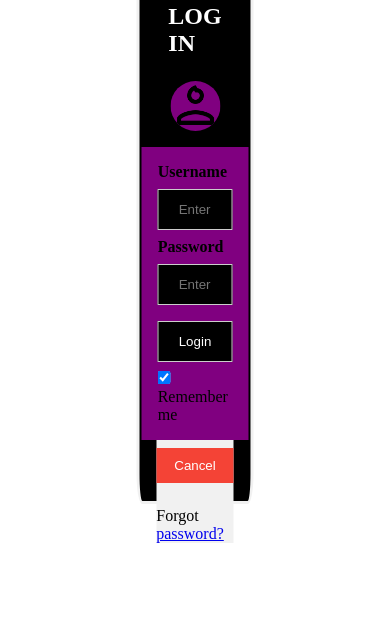
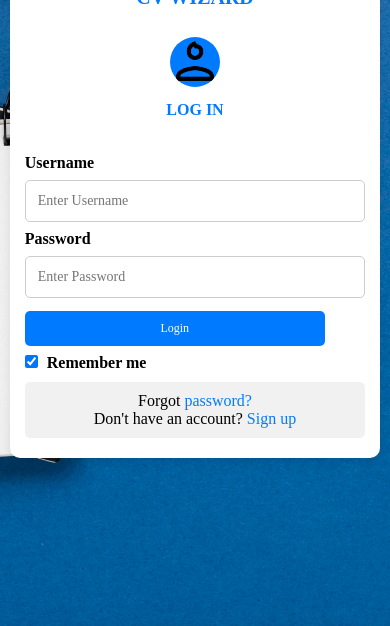
Before and after one commit to isiah-byte/info-1601-final-project, a website: page Info 1601 Final project/login.html in a window 390 px wide. Shown: the part 218-844 px from the top of the page. Drawn offline with Linux system fonts and the light colour scheme.

Commit message:
Updated
Updated the login page, sign up and linked it together

```diff
--- a/Info 1601 Final project/login.html
+++ b/Info 1601 Final project/login.html
@@ -4,135 +4,185 @@
     <meta charset="UTF-8">
     <meta name="viewport" content="width=device-width, initial-scale=1.0">
     <title>AI-powered Resume analyzer</title>
-    <script scr="./main.js"></script>
+    <script src="./main.js"></script>
 </head>
 
 <style>
-
-    *{
+  * {
       box-sizing: border-box;
       margin: 0;
-        background: url("images/pexels-tuesday-temptation-190692-3780104.jpg");
-         background-repeat: no-repeat;
-          background-size: auto;
-          z-index:0;
+      padding: 0;
+      font-family: 'Times New Roman', serif;
   }
+
+  body {
+      background: url("images/view-arrangement-with-keyboard-notebooks.jpg") no-repeat center center fixed;
+      background-size: cover;
+      display: flex;
+      justify-content: center;
+      align-items: center;
+      height: 100vh;
+  }
+
   form {
       display: flex;
       flex-direction: column;
       justify-content: center;
       align-items: center;
-        position: absolute;
-        top: 50%;
-        left: 50%;
-        transform: translate(-50%, -50%);
-        background: black;
-        background-color: black;
-        border: 3px solid #f1f1f1;
-        width: 30%;
-        height: 600px;
-        padding: 30px;
-        z-index: 1;
-        border-radius: 5%;
-    }
-      /* Full-width inputs */
-      input[type=text], input[type=password], button[type = submit] {
-        background: black;
-        width: 100%;
-        padding: 12px 20px;
-        margin: 8px 0;
-        display: inline-block;
-        border: 1px solid #ccc;
-        box-sizing: border-box;
-        color: white;
+      background: #FFFFFF;
+      width: 35%;
+      padding: 30px 20px; /* Reduced padding to make the form shorter */
+      border-radius: 10px;
+      box-shadow: 0 4px 10px rgba(0, 0, 0, 0.1);
   }
 
-      /* Set a style for all buttons */
-      button {
-        background-color: white;
-        color: white;
-        padding: 14px 20px;
-        margin: 8px 0;
-        border: none;
-        cursor: pointer;
+  form h1 {
+      font-size: 29px;
+      text-align: center;
+      margin: 10px 0; /* Reduced top and bottom margin */
+      padding: 5px;
+      color: #007BFF;
       width: 100%;
   }
 
-      /* Add a hover effect for buttons */
-      button:hover {
-        opacity: 0.5
-
+  form h2 {
+      text-align: center;
+      font-size: 22px;
+      margin-bottom: 10px; /* Reduced bottom margin */
+      color: #007BFF;
   }
 
-      /* Extra style for the cancel button (red) */
-      .cancelbtn {
-        width: auto;
-        padding: 10px 18px;
-        background-color: #f44336;
+  .imgcontainer {
+      text-align: center;
+      margin-bottom: 15px;
   }
 
-      /* Center the avatar image inside this container */
-      .imgcontainer {
-        background: black;
-        text-align: center;
-        margin: 24px 0 12px 0;
-      }
-
-      /* Avatar image */
-      img.avatar {
+  .imgcontainer img {
       width: 50px;
       height: 50px;
       border-radius: 50%;
-        background: purple;
-
+      background: #007BFF;
+      margin-bottom: 10px;
+      margin-top: -5px;
   }
 
-      /* Add padding to containers */
   .container {
-        background: purple;
-        padding: 16px;
+      width: 100%;
+      display: flex;
+      flex-direction: column;
+      gap: 8px; /* Reduced gap between form fields */
+      margin-top: 10px; /* Reduced top margin */
   }
 
-      /* The "Forgot password" text */
-      span.psw {
-        float: right;
-        padding-top: 16px;
-      }
-      form h2{
-        color: white;
-        background-color: black;
-      }
-        form h1{
-          background: black;
-          color:purple;
-          font-size: 35px;
-
+  label {
+      font-size: 16px;
+      font-weight: bold;
   }
 
-      /* Change styles for span and cancel button on extra small screens */
-      @media screen and (max-width: auto) {
-        span.psw {
-          display: block;
-          float: none;
+  input[type="text"], input[type="password"] {
+      width: 100%;
+      padding: 12px;
+      border: 1px solid #ccc;
+      border-radius: 5px;
+      font-size: 14px;
   }
-        .cancelbtn {
+
+  button {
+      background-color: #007bff;
+      color: white;
+      padding: 10px; /* Reduced button padding */
+      border: none;
+      border-radius: 5px;
       width: 100%;
+      max-width: 300px;
+      font-size: 16px;
+      cursor: pointer;
+      margin-top: 5px; /* Reduced margin above the button */
+  }
+
+  button:hover {
+      background-color: #0056b3;
+  }
+
+  label input[type="checkbox"] {
+      margin-right: 5px;
+  }
+
+  .container2 {
+      background-color: #f1f1f1;
+      padding: 10px; /* Reduced padding */
+      text-align: center;
+      width: 100%;
+      border-radius: 5px;
+      margin-top: 10px; /* Reduced margin */
+  }
+
+  .container2 a {
+      color: #007bff;
+      text-decoration: none;
+  }
+
+  .container2 a:hover {
+      text-decoration: underline;
+  }
+
+  @media (max-width: 768px) {
+      form {
+          width: 90%; /* Adjust form width for smaller screens */
+          padding: 30px 20px; /* Reduce padding */
+      }
+
+      form h1 {
+          font-size: 24px; /* Reduce font size for smaller screens */
+      }
+
+      form h2 {
+          font-size: 18px; /* Reduce font size for smaller screens */
+      }
+
+      .container {
+          gap: 8px; /* Reduce gap between form fields */
+      }
+
+      button {
+          padding: 12px; /* Reduce button padding */
+          font-size: 14px; /* Reduce button font size */
       }
   }
 
+  @media (max-width: 400px) {
+      form {
+          width: 95%; /* Further adjust form width for very small screens */
+          padding: 20px 15px; /* Further reduce padding */
+      }
+
+      form h1 {
+          font-size: 20px; /* Further reduce font size */
+      }
+
+      form h2 {
+          font-size: 16px; /* Further reduce font size */
+      }
+
+      button {
+          padding: 10px; /* Further reduce button padding */
+          font-size: 12px; /* Further reduce button font size */
+      }
+  }
 </style>
+
 <body>
 
-    <form action="action_page.php" method="post">
-        <h1><b>AI RESUME ANALYZER</b></h1>
+    <form action="home.html" method="get">
+        <h1><b>CV WIZARD</b></h1>
         <br>
-        <h2 ><b>LOG IN</b> </h2>
         <div class="imgcontainer">
           <img src="images/icons8-avatar-96.png"  alt="Avatar" class="avatar">
+          <h2 ><b>LOG IN</b> </h2>
         </div>
 
         <div class="container">
-          <label for="uname" style="background-color: purple;"><b>Username</b></label>
+          <label for="uname"><b>Username</b></label>
           <input type="text" placeholder="Enter Username" name="uname" required>
 
           <label for="psw"><b>Password</b></label>
@@ -144,9 +194,9 @@
           </label>
         </div>
 
-        <div class="container2" style="background-color:#f1f1f1">
-          <button type="button" class="cancelbtn">Cancel</button>
+        <div class="container2">
           <span class="psw">Forgot <a href="#">password?</a></span>
+          <p>Don't have an account? </b><a href="sign-up.html">Sign up</a></p>
         </div>
       </form>
 </body>
```
Also changed, not shown: Info 1601 Final project/home.html (added, +114 -0 lines), Info 1601 Final project/index.html (deleted, +0 -114 lines), Info 1601 Final project/sign-up.html (added, +215 -0 lines), Info 1601 Final project/images/view-arrangement-with-keyboard-notebooks.jpg (added). Lines whose indentation alone changed are shown as unchanged.
